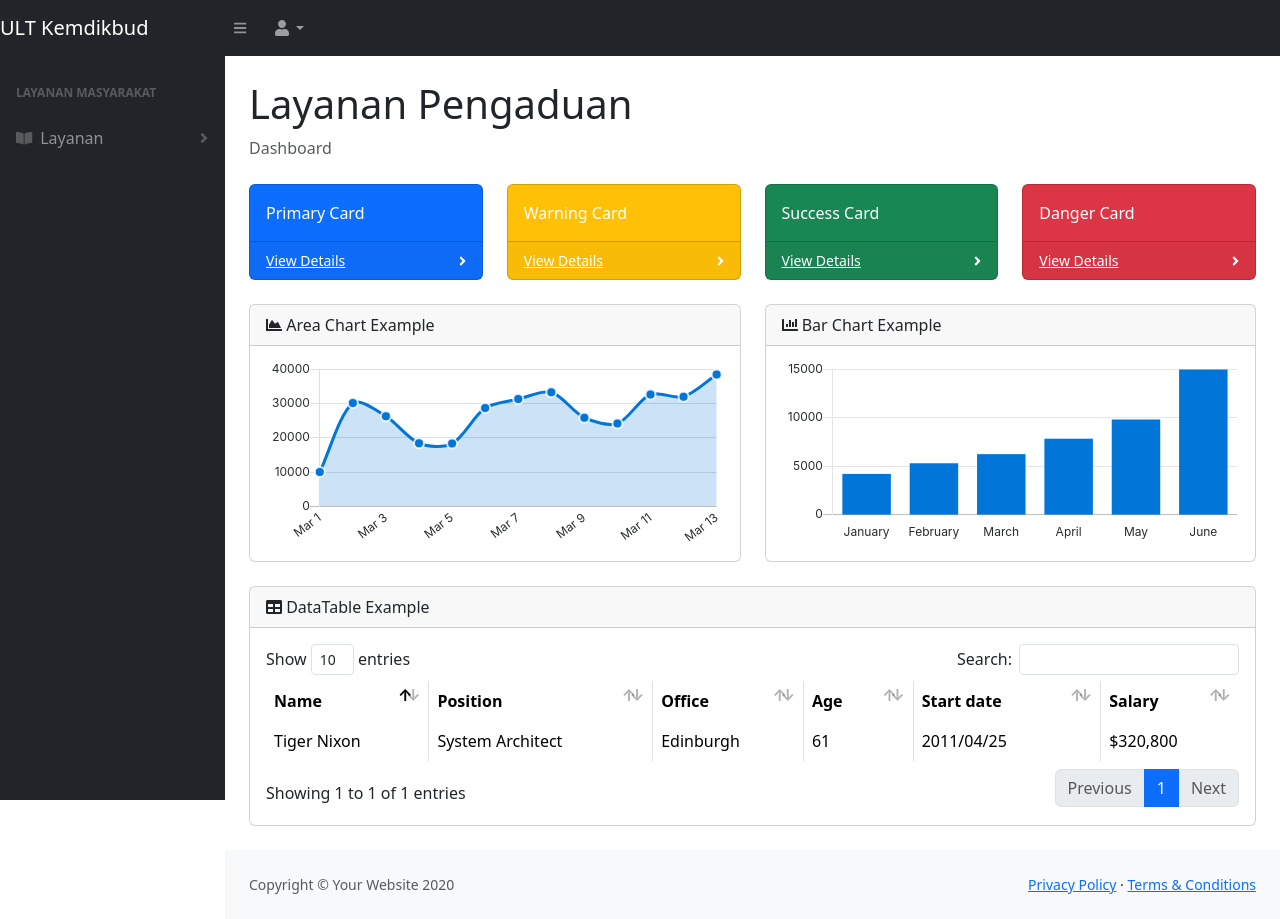
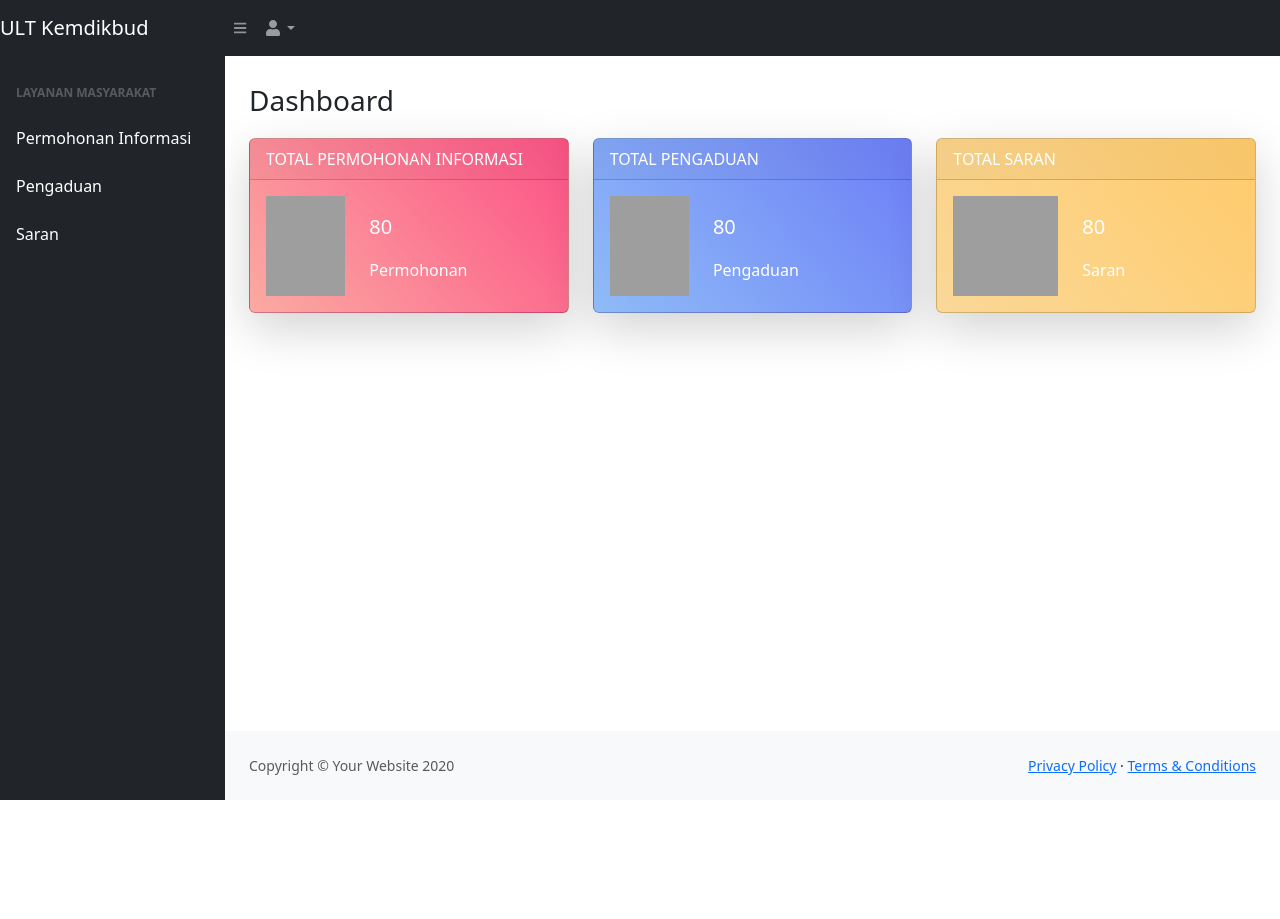
Before and after one commit to lutfi-GRNJG/ult_kemdikbud, a CodeIgniter app: page /database/index.php/dashboard/index in a window 1280 px wide. After the commit the page ends 800 px from the top, so only its background shows below. Run offline with CodeIgniter, Linux system fonts and the light colour scheme; style sheets or scripts are compiled from the project's sources; some libraries are stand-ins or nearby versions; grey boxes are pictures that could not be loaded.

Commit message:
view baru

```diff
--- a/application/controllers/Login.php
+++ b/application/controllers/Login.php
@@ -40,7 +40,7 @@ class Login extends CI_Controller
                     ];
 
                 $this->session->set_userdata($data);
-                redirect('Layanan_pengaduan');
+                redirect('Dashboard');
             } else {
                 $this->session->set_flashdata(
                     'message',
--- a/application/views/admin/dashboard.php
+++ b/application/views/admin/dashboard.php
@@ -1,98 +1,70 @@
-<main>
-    <div class="container-fluid">
-        <h1 class="mt-4">Layanan Pengaduan</h1>
-        <ol class="breadcrumb mb-4">
-            <li class="breadcrumb-item active">Dashboard</li>
-        </ol>
-        <div class="row">
-            <div class="col-xl-3 col-md-6">
-                <div class="card bg-primary text-white mb-4">
-                    <div class="card-body">Primary Card</div>
-                    <div class="card-footer d-flex align-items-center justify-content-between">
-                        <a class="small text-white stretched-link" href="#">View Details</a>
-                        <div class="small text-white"><i class="fas fa-angle-right"></i></div>
-                    </div>
-                </div>
-            </div>
-            <div class="col-xl-3 col-md-6">
-                <div class="card bg-warning text-white mb-4">
-                    <div class="card-body">Warning Card</div>
-                    <div class="card-footer d-flex align-items-center justify-content-between">
-                        <a class="small text-white stretched-link" href="#">View Details</a>
-                        <div class="small text-white"><i class="fas fa-angle-right"></i></div>
-                    </div>
-                </div>
-            </div>
-            <div class="col-xl-3 col-md-6">
-                <div class="card bg-success text-white mb-4">
-                    <div class="card-body">Success Card</div>
-                    <div class="card-footer d-flex align-items-center justify-content-between">
-                        <a class="small text-white stretched-link" href="#">View Details</a>
-                        <div class="small text-white"><i class="fas fa-angle-right"></i></div>
-                    </div>
-                </div>
-            </div>
-            <div class="col-xl-3 col-md-6">
-                <div class="card bg-danger text-white mb-4">
-                    <div class="card-body">Danger Card</div>
-                    <div class="card-footer d-flex align-items-center justify-content-between">
-                        <a class="small text-white stretched-link" href="#">View Details</a>
-                        <div class="small text-white"><i class="fas fa-angle-right"></i></div>
+<div class="container-fluid">
+    <br>
+    <div class="row">
+        <div class="mr-auto col-md-3 mt-1 mb-1">
+            <h3 class="m-subheader__title">
+                Dashboard
+            </h3>
+        </div>
+    </div>
+    <div class="row">
+
+        <div class="col-sm-12 col-lg-4 mt-2">
+            <div class="card shadow-lg " style="background: linear-gradient(230deg, #fc5286, #fbaaa2)">
+                <div class=" card-header  text-white text-uppercase font-weight-bold">Total Permohonan Informasi</div>
+                <div class="card-body">
+                    <div class="row">
+                        <div class="col-4">
+                            <img src="assets/img/info-square.svg" style="height:100px;" class="d-block w-100">
+                        </div>
+                        <div class="col-7">
+                            <p></p>
+                            <p class="card-text lead text-white font-weight-bold">80</p>
+                            <p class="card-text text-white ">Permohonan</p>
+                        </div>
                     </div>
                 </div>
             </div>
         </div>
-        <div class="row">
-            <div class="col-xl-6">
-                <div class="card mb-4">
-                    <div class="card-header">
-                        <i class="fas fa-chart-area mr-1"></i>
-                        Area Chart Example
+
+        <div class="col-sm-12 col-lg-4 mt-2">
+            <div class="card shadow-lg" style="background: linear-gradient(230deg, #6d7ff7, #8fbbf7)">
+                <div class="card-header text-white text-uppercase font-weight-bold">Total Pengaduan</div>
+                <div class="card-body">
+                    <div class="row">
+                        <div class="col-4">
+                            <img src="assets/img/tasks.svg" style="height:100px;" class="d-block w-100">
+                        </div>
+                        <div class="col-7">
+                            <p></p>
+                            <p class="card-text lead text-white font-weight-bold">80</p>
+                            <p class="card-text text-white">Pengaduan</p>
+                        </div>
                     </div>
-                    <div class="card-body"><canvas id="myAreaChart" width="100%" height="40"></canvas></div>
-                </div>
-            </div>
-            <div class="col-xl-6">
-                <div class="card mb-4">
-                    <div class="card-header">
-                        <i class="fas fa-chart-bar mr-1"></i>
-                        Bar Chart Example
-                    </div>
-                    <div class="card-body"><canvas id="myBarChart" width="100%" height="40"></canvas></div>
                 </div>
             </div>
         </div>
-        <div class="card mb-4">
-            <div class="card-header">
-                <i class="fas fa-table mr-1"></i>
-                DataTable Example
-            </div>
-            <div class="card-body">
-                <div class="table-responsive">
-                    <table class="table table-bordered" id="dataTable" width="100%" cellspacing="0">
-                        <thead>
-                            <tr>
-                                <th>Name</th>
-                                <th>Position</th>
-                                <th>Office</th>
-                                <th>Age</th>
-                                <th>Start date</th>
-                                <th>Salary</th>
-                            </tr>
-                        </thead>
-                        <tbody>
-                            <tr>
-                                <td>Tiger Nixon</td>
-                                <td>System Architect</td>
-                                <td>Edinburgh</td>
-                                <td>61</td>
-                                <td>2011/04/25</td>
-                                <td>$320,800</td>
-                            </tr>
-                        </tbody>
-                    </table>
+
+
+        <div class="col-sm-12 col-lg-4 mt-2">
+            <div class="card shadow-lg" style="background: linear-gradient(230deg, #ffcb6b, #fad898)">
+                <div class="card-header text-white text-uppercase font-weight-bold">Total Saran</div>
+                <div class="card-body">
+                    <div class="row">
+                        <div class="col-5">
+                            <img src="assets/img/comment.svg" style="height:100px;" class="d-block w-100">
+                        </div>
+                        <div class="col-4">
+                            <p></p>
+                            <p class="card-text lead text-white font-weight-bold ">80</p>
+                            <p class="card-text text-white">Saran</p>
+                        </div>
+                    </div>
                 </div>
             </div>
         </div>
+
+
     </div>
-</main>
+</div>
+<br>
--- a/application/views/templates/nav.php
+++ b/application/views/templates/nav.php
@@ -3,14 +3,12 @@
             <a class="navbar-brand" href="index.html">ULT Kemdikbud</a>
             <button class="btn btn-link btn-sm order-1 order-lg-0" id="sidebarToggle" href="#"><i class="fas fa-bars"></i></button>
             <!-- Navbar Search-->
-            < <!-- Navbar-->
+            <!-- Navbar-->
             <ul class="navbar-nav ml-auto ml-md-0">
                 <li class="nav-item dropdown">
                     <a class="nav-link dropdown-toggle" id="userDropdown" href="#" role="button" data-toggle="dropdown" aria-haspopup="true" aria-expanded="false"><i class="fas fa-user fa-fw"></i></a>
                     <div class="dropdown-menu dropdown-menu-right" aria-labelledby="userDropdown">
-                            <a class="dropdown-item" href="#">Settings</a>
-                            <a class="dropdown-item" href="#">Activity Log</a>
-                            <div class="dropdown-divider"></div>
+
                         <a class="dropdown-item" href="<?= site_url('login/logout') ?>">Logout</a>
                     </div>
                 </li>
@@ -18,25 +16,15 @@
         </nav>
         <div id="layoutSidenav">
             <div id="layoutSidenav_nav">
-                <nav class="sb-sidenav accordion sb-sidenav-dark" id="sidenavAccordion">
+                <nav class="sb-sidenav accordion sb-sidenav-dark">
                     <div class="sb-sidenav-menu">
                         <div class="nav">
 
                             <div class="sb-sidenav-menu-heading">Layanan Masyarakat</div>
-                            <a class="nav-link collapsed" href="#" data-toggle="collapse" data-target="#collapseLayouts" aria-expanded="false" aria-controls="collapseLayouts">
-                                <div class="sb-nav-link-icon"><i class="fas fa-book-open"></i></div>
-                                Layanan
-                                <div class="sb-sidenav-collapse-arrow"><i class="fas fa-angle-down"></i></div>
-                            </a>
-                            <div class="collapse" id="collapseLayouts" aria-labelledby="headingOne" data-parent="#sidenavAccordion">
-                                <nav class="sb-sidenav-menu-nested nav">
-                                    <a class="nav-link" href="layout-static.html">Informasi Pengaduan</a>
-                                    <a class="nav-link" href="layout-sidenav-light.html">Permohonan Informasi</a>
-                                    <a class="nav-link" href="layout-sidenav-light.html">Saran</a>
-                                </nav>
-                            </div>
-
-
+                            <div class="dropdown-divider"></div>
+                            <a class="nav-link" href="">Permohonan Informasi</a>
+                            <a class="nav-link" href="">Pengaduan</a>
+                            <a class="nav-link" href="">Saran</a>
                         </div>
                     </div>
 
```
Also changed, not shown: application/views/admin/detail_laporan.php (+9 -4 lines), application/views/admin/permohonan informasi/detail_informasi.php (added), application/views/admin/permohonan informasi/tampil_informasi.php (added), application/views/admin/saran/detail_saran.php (added), application/views/admin/saran/tampil_saran.php (added). Lines whose indentation alone changed are shown as unchanged.
